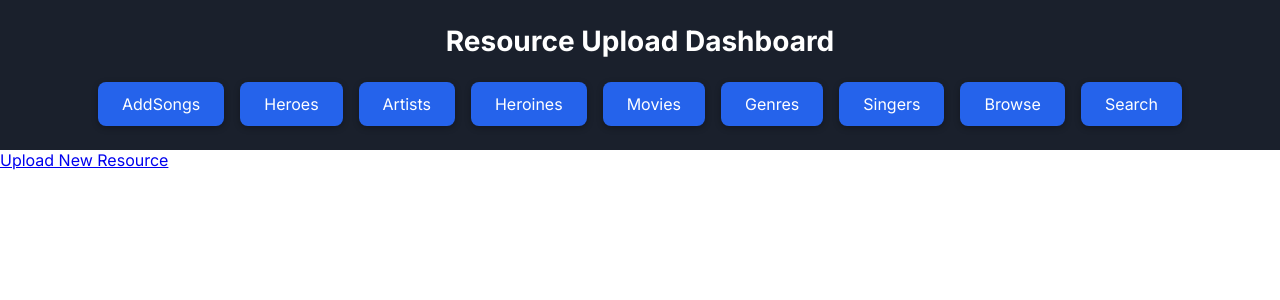
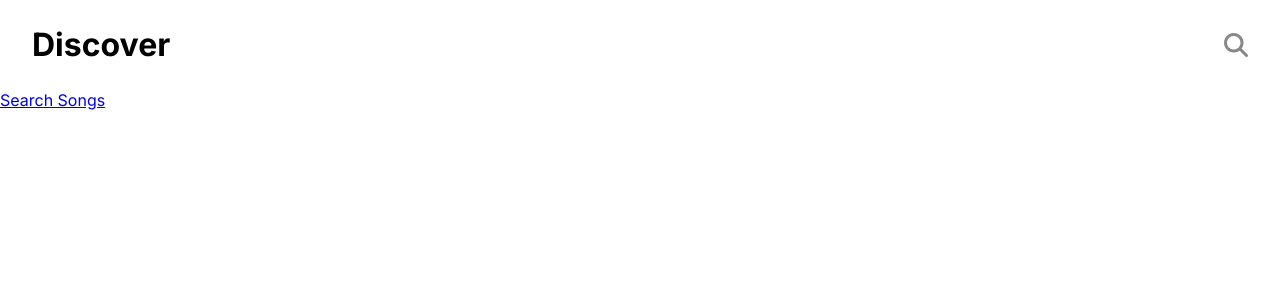
Before and after one commit to Chiraghc18/RagaFy_Frontend, a React (Vite) app: page / in a window 1280 px wide. Shown: the top 300 px of the page. Built offline with nearby package versions, Linux system fonts and the light colour scheme.

Commit message:
just some changes

```diff
--- a/src/App.jsx
+++ b/src/App.jsx
@@ -33,10 +33,9 @@ import HeadSearch from "./components/UserComponents/HeadSearch";
 export default function App() {
   return (
     <Router>
-      <Header />
+      {/* <Header /> */}
       <Routes>
         {/* Main music upload/player page */}
-        <Route path="/" element={<UserHome />} />
         <Route path="/upload" element={<HomePage />} />
         <Route path="/upload-photo/:songId" element={<UploadPhotoPage />} />
 
@@ -66,6 +65,7 @@ export default function App() {
 
         {/* user page  */}
         <Route path="/user" element={<HeadSearch />} />
+        <Route path="/" element={<UserHome />} />
       </Routes>
     </Router>
   );
--- a/src/pages/User/UserHome.jsx
+++ b/src/pages/User/UserHome.jsx
@@ -1,11 +1,11 @@
 import "../../assets/style/UserPage/UserHome.css";
 import { Link } from "react-router-dom";
-
+import Head from "../../components/UserComponents/Head";
 const UserHome = () => {
   return (
     <div className="user-home">
-
-      <Link to="/user" className="upload-link">Upload New Resource</Link>
+      <Head />
+      <Link to="/user" className="upload-link">Search Songs</Link>
     </div>
   );
 };
```
